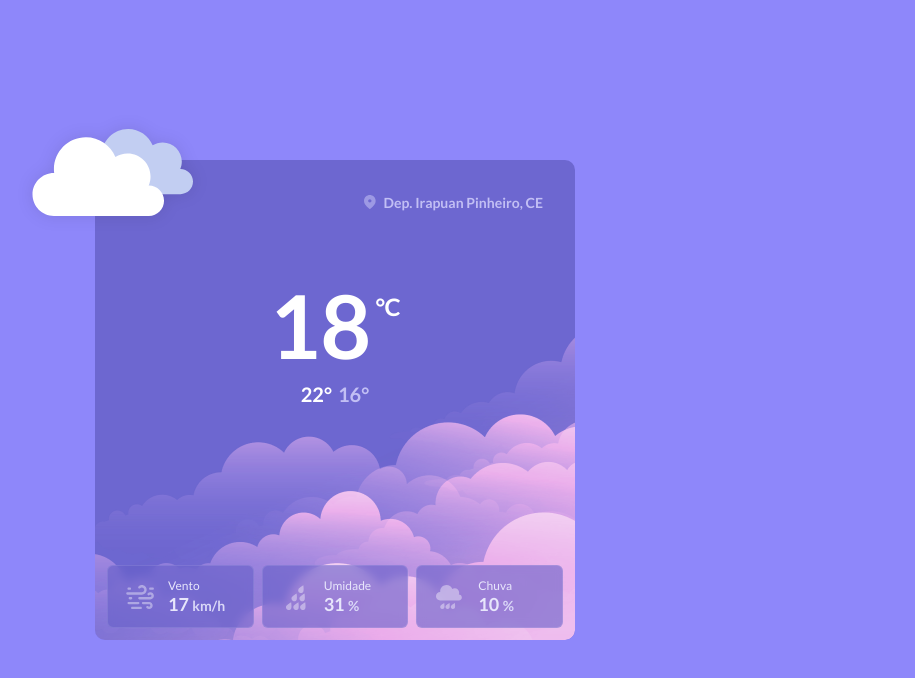
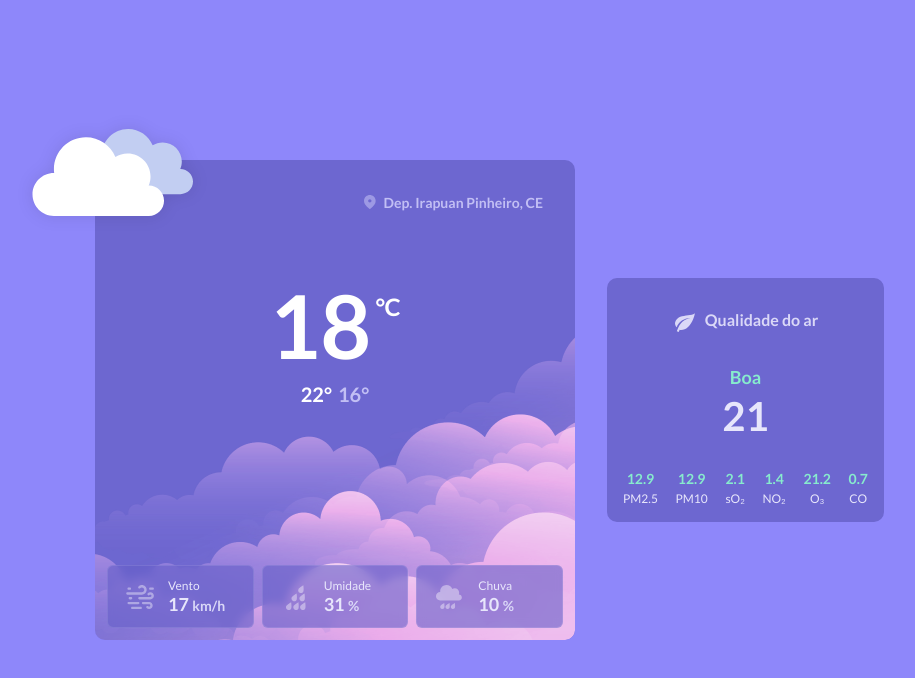
Before and after one commit to IgoCarvalho/bora-codar, a React (Vite) app in the folder 10-pagina-de-clima/: page / in a window 1280 px wide. Shown: the top 678 px of the page, without its empty margins (0-915 px from the left). Built offline with nearby package versions, Linux system fonts and the light colour scheme.

Commit message:
✨ create AirQuality component

```diff
--- /dev/null
+++ b/10-pagina-de-clima/src/components/AirQuality/AirQuality.module.scss
@@ -0,0 +1,64 @@
+.airContainer {
+  width: 277px;
+  height: 244px;
+  border-radius: 10px;
+  display: flex;
+  flex-direction: column;
+
+  background-color: var(--violet-700);
+}
+
+.airHeader {
+  display: flex;
+  justify-content: center;
+  gap: 8px;
+  padding-top: 32px;
+
+  p {
+    font-size: 16px;
+    font-weight: 700;
+    color: #dad8f7;
+  }
+}
+
+.airContent {
+  flex: 1;
+  display: flex;
+  flex-direction: column;
+  align-items: center;
+  gap: 4px;
+  font-weight: 700;
+  margin-top: 32px;
+
+  span {
+    font-size: 18px;
+    color: #87ebcd;
+  }
+
+  p {
+    font-size: 40px;
+    color: #e7e6fb;
+  }
+}
+
+.airInfo {
+  display: flex;
+  justify-content: space-between;
+
+  padding: 16px;
+
+  & > div {
+    text-align: center;
+  }
+
+  p {
+    font-size: 14px;
+    font-weight: 700;
+    color: #87ebcd;
+  }
+
+  span {
+    font-size: 12px;
+    color: #e7e6fb;
+  }
+}
--- /dev/null
+++ b/10-pagina-de-clima/src/components/AirQuality/AirQuality.tsx
@@ -0,0 +1,46 @@
+import { LeafIcon } from '../icons/LeafIcon';
+
+import styles from './AirQuality.module.scss';
+
+export function AirQuality() {
+  return (
+    <div className={styles.airContainer}>
+      <div className={styles.airHeader}>
+        <LeafIcon />
+        <p>Qualidade do ar</p>
+      </div>
+
+      <div className={styles.airContent}>
+        <span>Boa</span>
+        <p>21</p>
+      </div>
+
+      <div className={styles.airInfo}>
+        <div>
+          <p>12.9</p>
+          <span>PM2.5</span>
+        </div>
+        <div>
+          <p>12.9</p>
+          <span>PM10</span>
+        </div>
+        <div>
+          <p>2.1</p>
+          <span>sO₂</span>
+        </div>
+        <div>
+          <p>1.4</p>
+          <span>NO₂</span>
+        </div>
+        <div>
+          <p>21.2</p>
+          <span>O₃</span>
+        </div>
+        <div>
+          <p>0.7</p>
+          <span>CO</span>
+        </div>
+      </div>
+    </div>
+  );
+}
--- /dev/null
+++ b/10-pagina-de-clima/src/components/icons/LeafIcon.tsx
@@ -0,0 +1,10 @@
+export function LeafIcon() {
+  return (
+    <svg width="24" height="24" viewBox="0 0 24 24" fill="none" xmlns="http://www.w3.org/2000/svg">
+      <path
+        d="M17 8C8 10 5.9 16.17 3.82 21.34L5.71 22L6.66 19.7C7.14 19.87 7.64 20 8 20C19 20 22 3 22 3C21 5 14 5.25 9 6.25C4 7.25 2 11.5 2 13.5C2 15.5 3.75 17.25 3.75 17.25C7 8 17 8 17 8Z"
+        fill="#DAD8F7"
+      />
+    </svg>
+  );
+}
--- a/10-pagina-de-clima/src/pages/Home/Home.module.scss
+++ b/10-pagina-de-clima/src/pages/Home/Home.module.scss
@@ -6,4 +6,11 @@
   margin: 0 auto;
   display: flex;
   align-items: center;
+  gap: 32px;
 }
+
+.rightContent {
+  display: flex;
+  flex-wrap: wrap;
+  gap: 24px;
+}
--- a/10-pagina-de-clima/src/pages/Home/Home.tsx
+++ b/10-pagina-de-clima/src/pages/Home/Home.tsx
@@ -1,3 +1,4 @@
+import { AirQuality } from '../../components/AirQuality/AirQuality';
 import { TemperatureNow } from '../../components/TemperatureNow/TemperatureNow';
 
 import styles from './Home.module.scss';
@@ -6,6 +7,9 @@ export function Home() {
   return (
     <main className={styles.container}>
       <TemperatureNow />
+      <div className={styles.rightContent}>
+        <AirQuality />
+      </div>
     </main>
   );
 }
```
